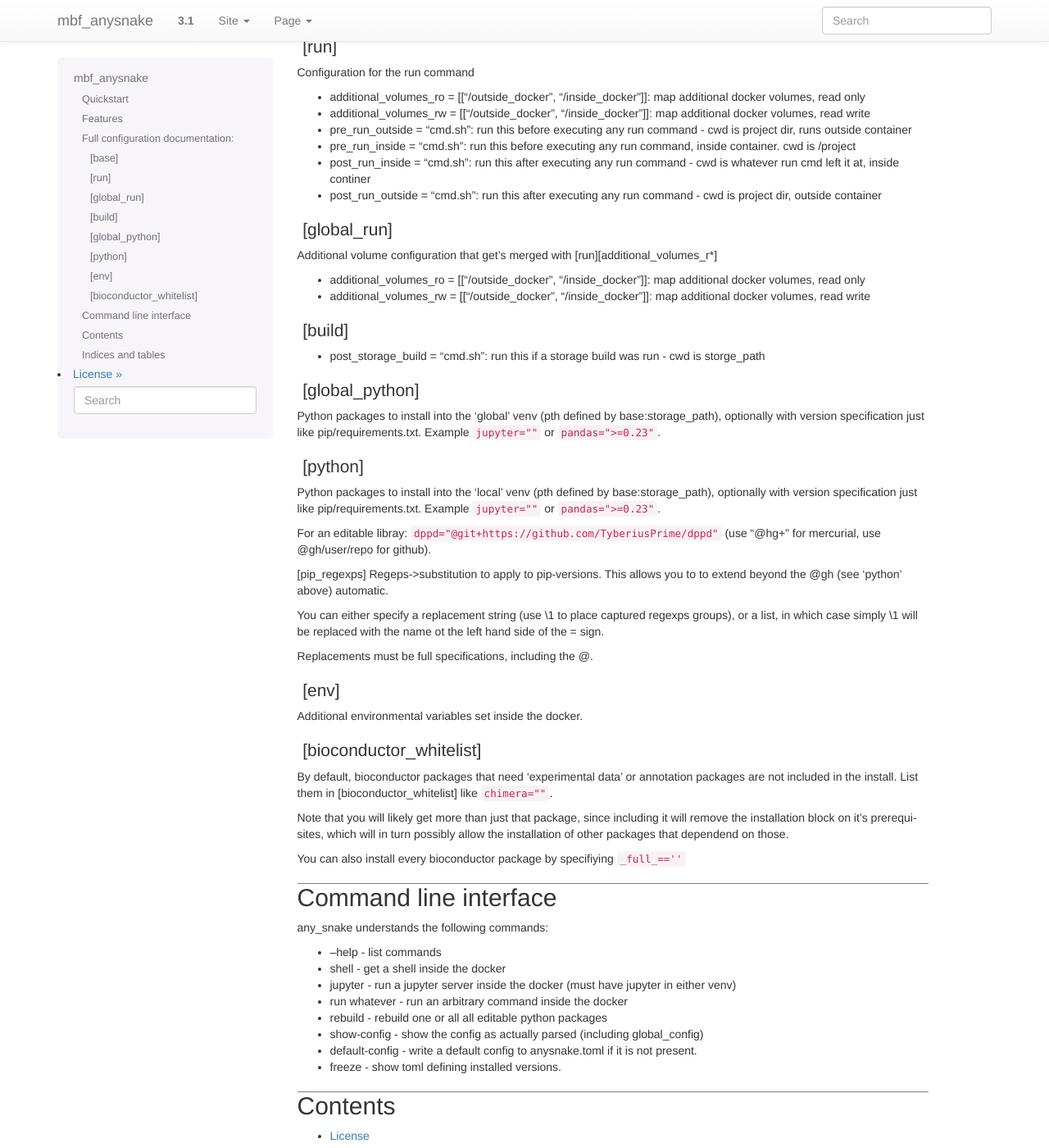
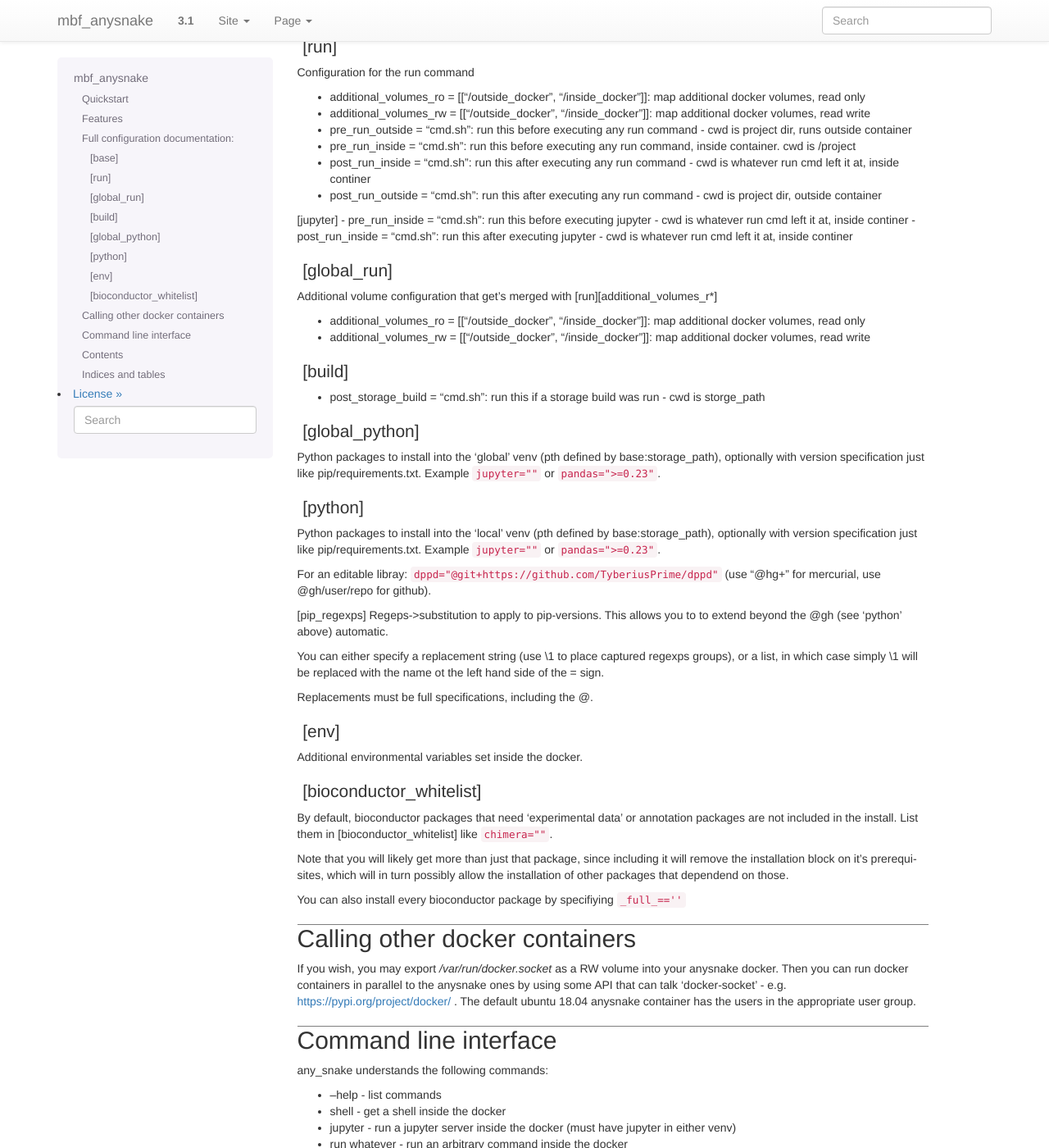
Before and after one commit to MarcoMernberger/msnake, a Sphinx documentation site: the page built from docs/index.rst, in a window 1280 px wide and 1400 px high, scrolled down 1443 px. Shown: the whole window at 82% size. Built offline with Sphinx 7.4.7, drawn with Linux system fonts in a browser that asks for light colours.

Commit message:
jupyter pre/post runs, docker-besides-docker documentation

```diff
--- a/docs/index.rst
+++ b/docs/index.rst
@@ -46,7 +46,6 @@ Features
 - Leverage pypi and pip and allow work on selected libraries for python development
 - Sane bioconductor and CRAN version managment (date based on bioconductor release date)
 - 'full' install of CRAN and bioconductor
-
 
 
 
@@ -103,6 +102,13 @@ Configuration for the run command
   container. cwd is /project
 - post_run_inside = "cmd.sh": run this after executing any run command - cwd is whatever run cmd left it at, inside continer
 - post_run_outside = "cmd.sh": run this after executing any run command - cwd is project dir, outside container
+
+
+[jupyter]
+- pre_run_inside = "cmd.sh": run this before executing jupyter - cwd is whatever run cmd left it at, inside continer
+- post_run_inside = "cmd.sh": run this after executing jupyter - cwd is whatever run cmd left it at, inside continer
+
+
 
 [global_run]
 ------------
@@ -161,6 +167,16 @@ possibly allow the installation of other packages that dependend on those.
 You can also install every bioconductor package by specifiying ``_full_==''``
 
 
+Calling other docker containers
+================================
+If you wish, you may export `/var/run/docker.socket` as a RW volume into
+your anysnake docker. Then you can run docker containers in parallel to the
+anysnake ones by using some API that can talk 'docker-socket' - e.g.
+https://pypi.org/project/docker/ .
+The default ubuntu 18.04 anysnake container has the users in the appropriate
+user group.
+
+
 Command line interface
 ======================
 any_snake understands the following commands:
```
Also changed, not shown: 2 other files.
